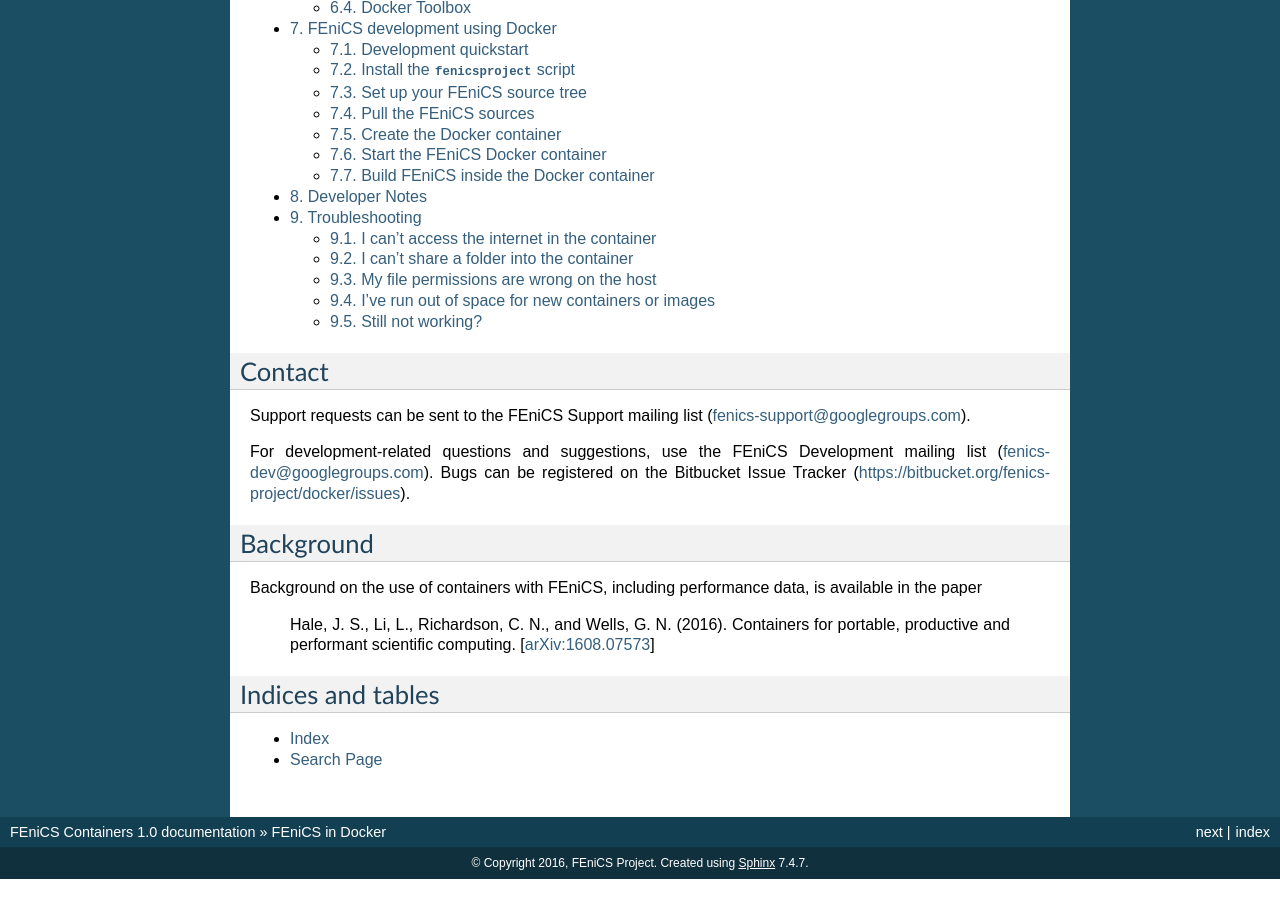
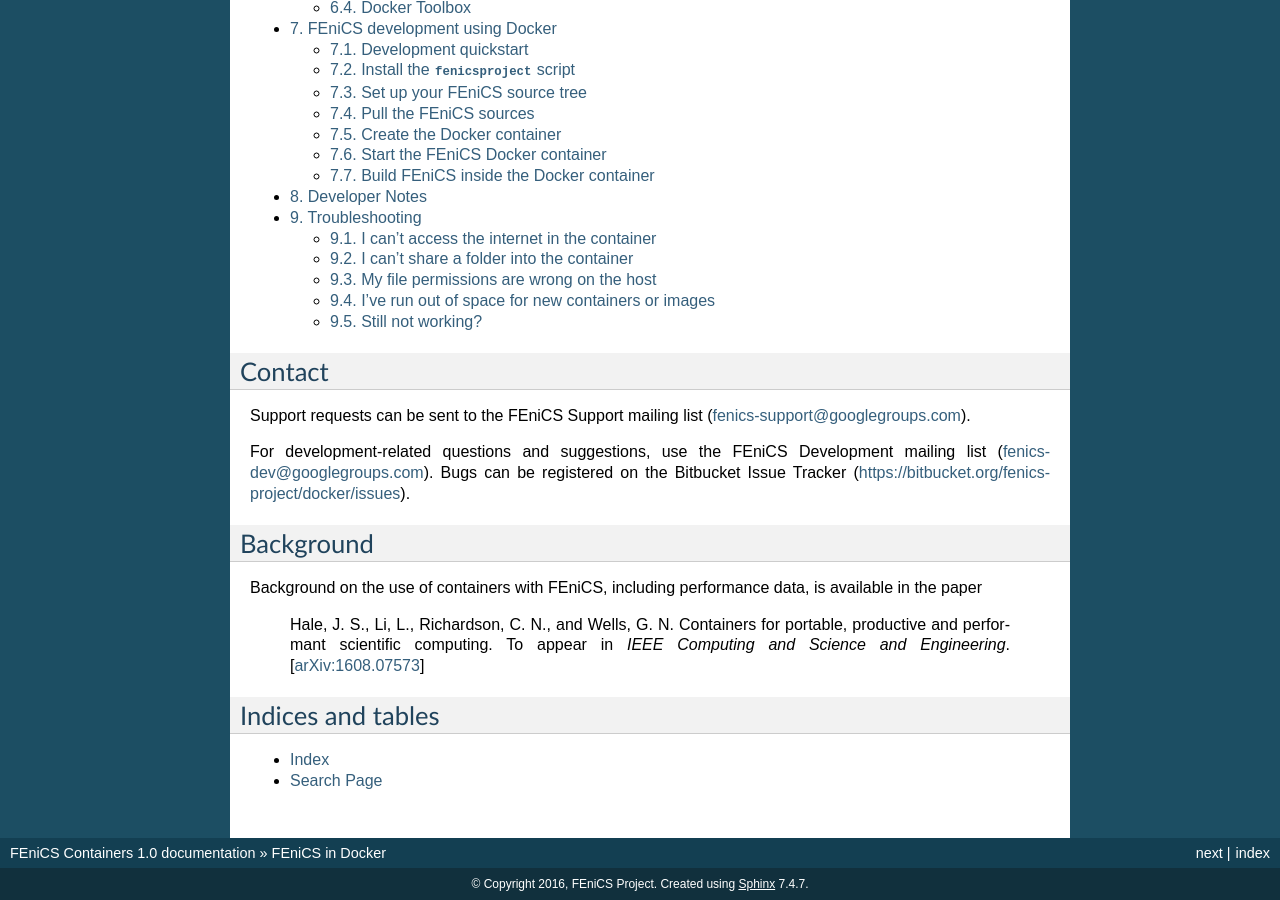
Before and after one commit to vacary/docker, a Sphinx documentation site: the page built from doc/source/index.rst, in a window 1280 px wide and 900 px high, scrolled down 734 px. Built offline with Sphinx 7.4.7, drawn with Linux system fonts in a browser that asks for light colours; before the commit the page ends 1613 px from its top, so only the background shows below that.

```diff
--- a/doc/source/index.rst
+++ b/doc/source/index.rst
@@ -49,10 +49,10 @@ Background
 Background on the use of containers with FEniCS, including performance
 data, is available in the paper
 
-  Hale, J. S., Li, L., Richardson, C. N., and
-  Wells, G. N. (2016). Containers for portable, productive and
-  performant scientific computing. [`arXiv:1608.07573
-  <http://arxiv.org/abs/1608.07573>`_]
+  Hale, J. S., Li, L., Richardson, C. N., and Wells, G. N. Containers
+  for portable, productive and performant scientific computing. To
+  appear in *IEEE Computing and Science and Engineering*.
+  [`arXiv:1608.07573 <http://arxiv.org/abs/1608.07573>`_]
 
 
 Indices and tables
```
